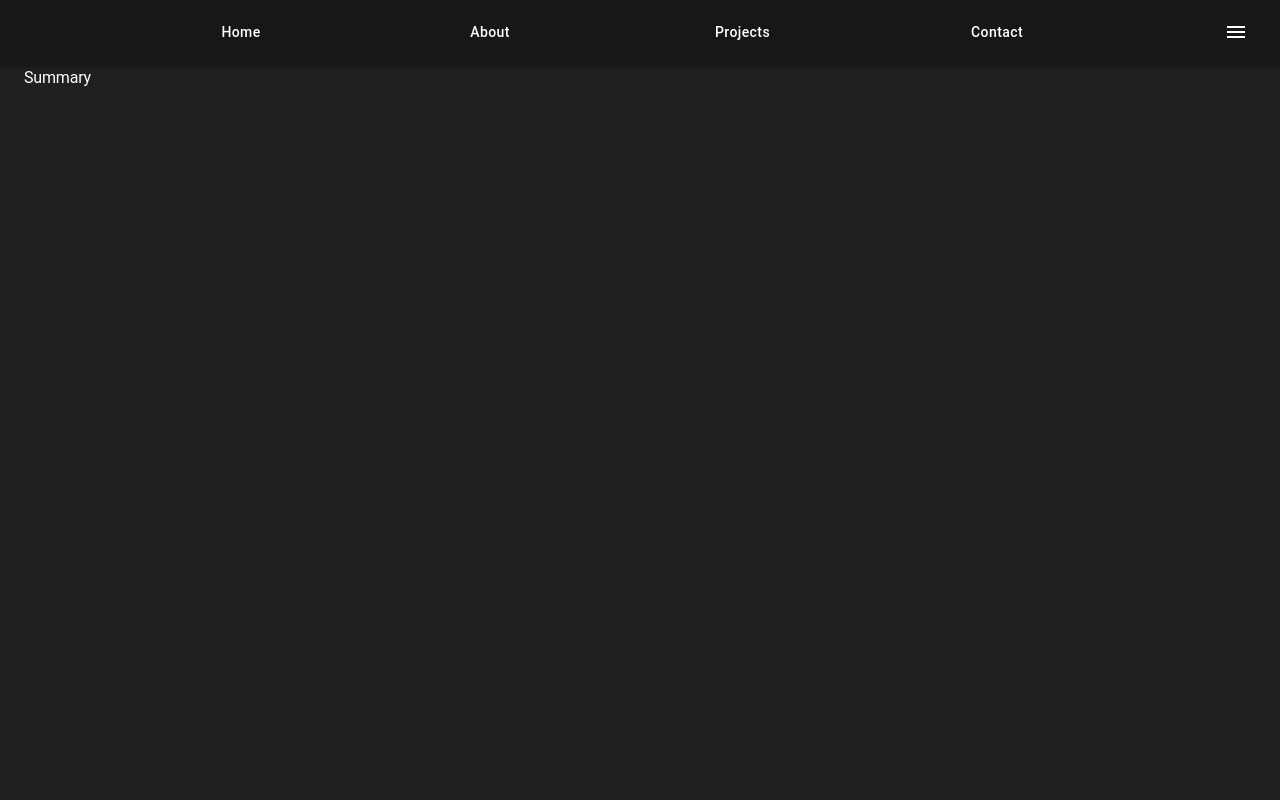
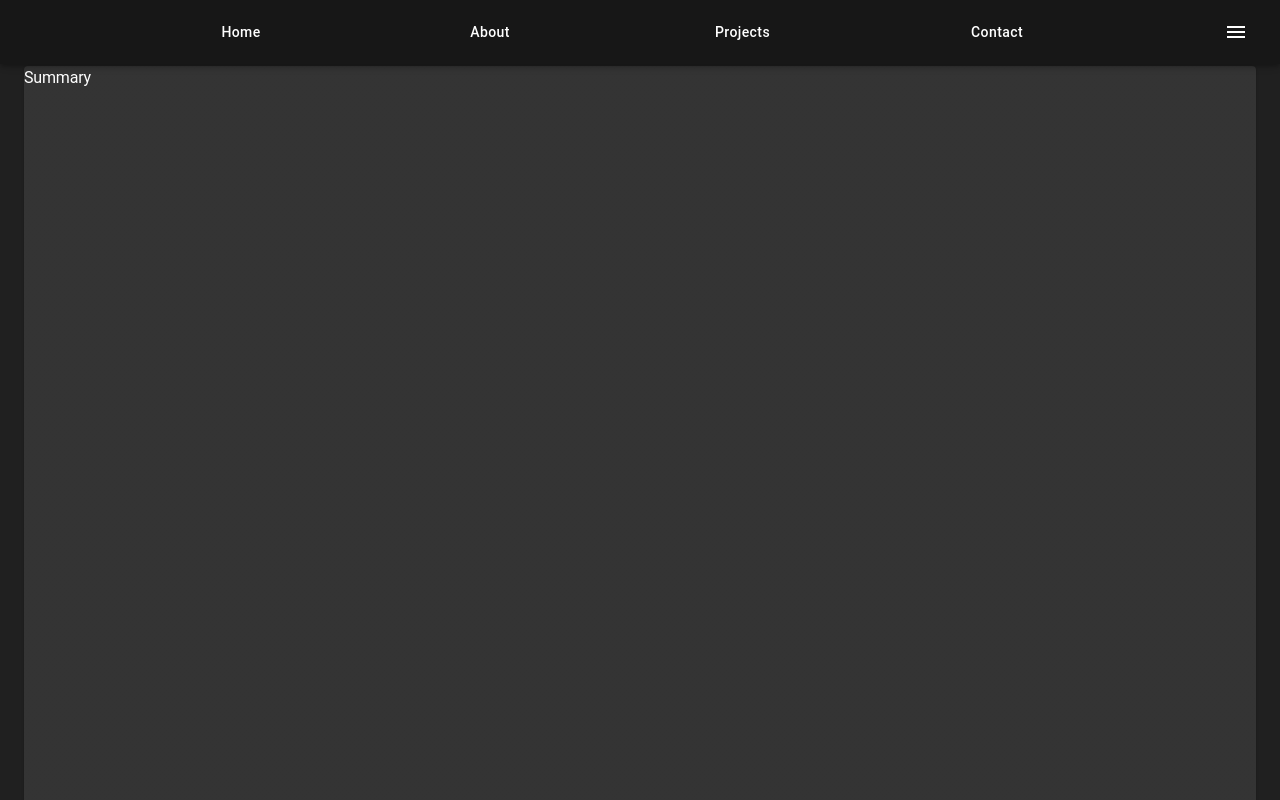
Before and after one commit to alcash55/Portfolio, a React (Vite) app: page / in a window 1280 px wide. Shown: the top 800 px of the page. Built offline with nearby package versions, Linux system fonts and the light colour scheme.

Commit message:
update layout

```diff
--- a/src/components/Pages/Home/Home.tsx
+++ b/src/components/Pages/Home/Home.tsx
@@ -5,6 +5,7 @@ const Home = () => {
   return (
     <Stack
       component={"article"}
+      spacing={2}
       sx={{ px: 3, py: 2, width: "100%", height: "100%" }}
     >
       <Pages.Summary />
--- a/src/components/Pages/Summary/Summary.tsx
+++ b/src/components/Pages/Summary/Summary.tsx
@@ -1,9 +1,11 @@
-import { Stack } from "@mui/material";
+import { Card, Stack, Typography } from "@mui/material";
 
 const Summary = () => {
   return (
     <Stack id="summary" component={"section"}>
-      Summary
+      <Card sx={{ height: "100%" }}>
+        <Typography>Summary</Typography>
+      </Card>
     </Stack>
   );
 };
```
